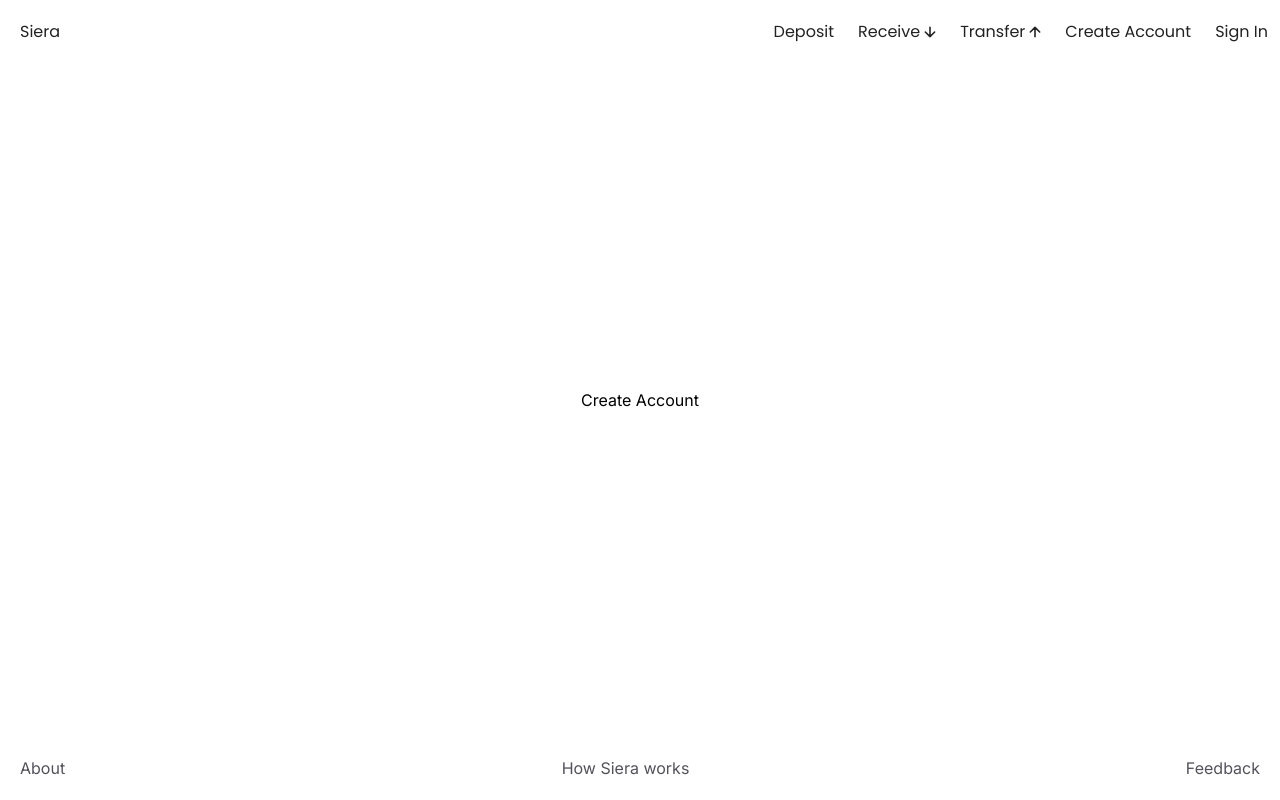
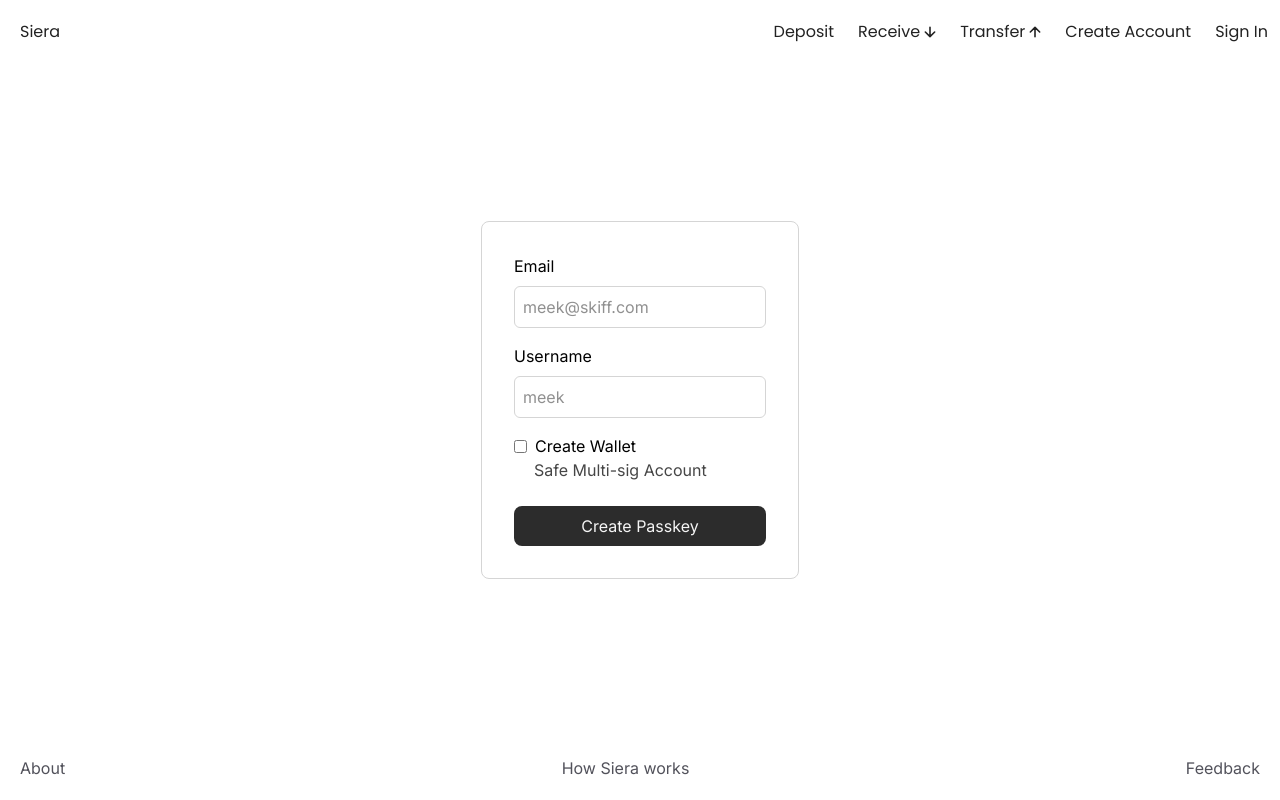
Before and after one commit to mmsaki/chain-abstraction, a Next.js app: page /create-account in a window 1280 px wide. Built offline with nearby package versions, Linux system fonts and the light colour scheme.

Commit message:
create account page

```diff
--- a/app/create-account/page.tsx
+++ b/app/create-account/page.tsx
@@ -1,7 +1,41 @@
 import React from "react";
 
 function CreateAccount() {
-  return <div className="flex flex-1 justify-center items-center flex-col">Create Account</div>;
+  return (
+    <div className="flex flex-1 justify-center items-center flex-col">
+      <div className="flex border rounded-lg p-8">
+        <form action="" method="post" className="flex flex-col gap-2">
+          <label htmlFor="email">Email</label>
+          <input
+            className="focus:outline-none border border-gray-200 rounded-md p-2 mb-2"
+            type="email"
+            placeholder="meek@skiff.com"
+          />
+          <label htmlFor="username">Username</label>
+          <input
+            className="focus:outline-none border border-gray-200 rounded-md p-2 mb-2"
+            type="username"
+            placeholder="meek"
+          />
+          <div className="flex flex-col pb-4">
+            <div className="flex items-center gap-2">
+              <input
+                className="checked:bg-blue-500 "
+                type="checkbox"
+                name="smart-wallet-checkbox"
+                id="smart-wallet-checkbox"
+              />
+              <label htmlFor="smart-wallet-checkbox">Create Wallet</label>
+            </div>
+            <p className="text-gray-600 px-5">Safe Multi-sig Account</p>
+          </div>
+          <button className="bg-gray-700 text-gray-75 py-2 rounded-lg hover:bg-gray-900" type="submit">
+            Create Passkey
+          </button>
+        </form>
+      </div>
+    </div>
+  );
 }
 
 export default CreateAccount;
```
